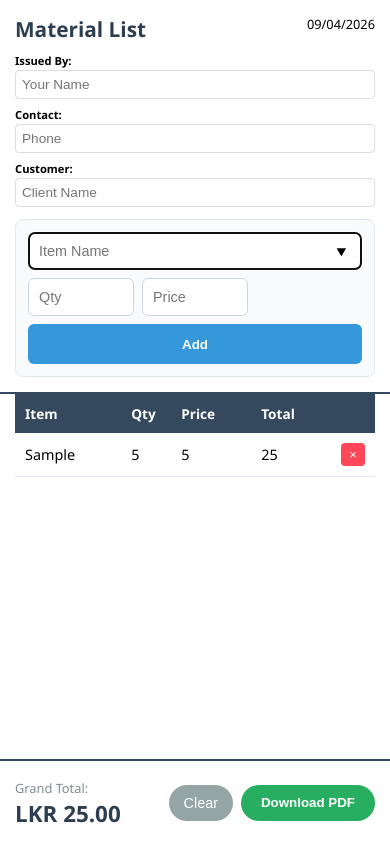
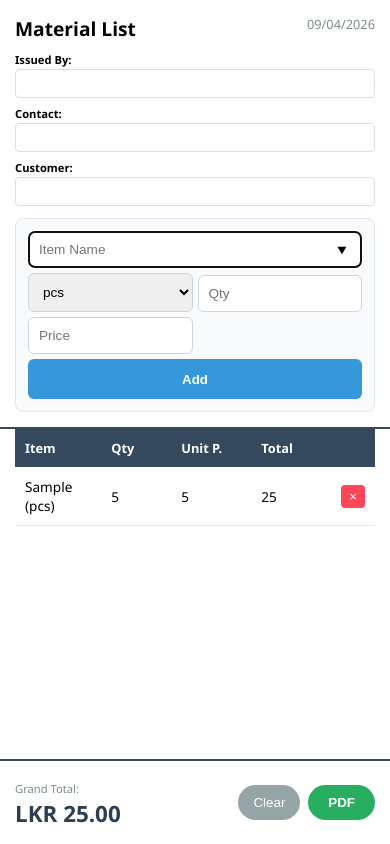
Before and after one commit to wwwnimantha1212-alt/Bill-pos, a plain HTML site: page index.html in a window 390 px wide. Both pictures are taken after typing "Sample", "5", "5" into the empty fields and a click on the button "Add". Drawn offline with nearby package versions, Linux system fonts and the light colour scheme.

Commit message:
Update index.html

```diff
--- a/index.html
+++ b/index.html
@@ -9,50 +9,36 @@
 
     <style>
         * { box-sizing: border-box; }
-        html, body {
-            height: 100%; margin: 0; overflow: hidden;
-            font-family: 'Segoe UI', Arial, sans-serif; background-color: #f0f2f5;
-        }
-        .container {
-            display: flex; flex-direction: column; height: 100vh;
-            max-width: 900px; margin: auto; background: white;
-        }
-        .fixed-top {
-            padding: 15px; border-bottom: 2px solid #34495e; background: #fff; flex-shrink: 0;
-        }
-        header { display: flex; justify-content: space-between; align-items: flex-start; margin-bottom: 10px; }
-        .title-area h1 { margin: 0; font-size: 1.3em; color: #2c3e50; }
+        html, body { height: 100%; margin: 0; overflow: hidden; font-family: 'Segoe UI', sans-serif; background-color: #f0f2f5; }
+        .container { display: flex; flex-direction: column; height: 100vh; max-width: 900px; margin: auto; background: white; }
+        .fixed-top { padding: 15px; border-bottom: 2px solid #34495e; background: #fff; flex-shrink: 0; }
         .meta-row { display: grid; grid-template-columns: 1fr 1fr 1fr; gap: 8px; margin-bottom: 12px; }
         .meta-box label { display: block; font-weight: bold; font-size: 0.7em; margin-bottom: 2px; }
         .meta-box input { width: 100%; padding: 6px; border: 1px solid #ddd; border-radius: 4px; font-size: 0.85em; }
+        .input-section { background: #f8fafc; padding: 12px; border-radius: 8px; border: 1px solid #e2e8f0; }
 
-        .input-section { background: #f8fafc; padding: 12px; border-radius: 8px; border: 1px solid #e2e8f0; }
-        .input-grid { display: grid; grid-template-columns: 2fr 1fr 1fr auto; gap: 8px; align-items: end; }
-        .input-grid input { padding: 10px; border: 1px solid #cbd5e1; border-radius: 6px; width: 100%; font-size: 0.9em; }
-        .btn-add { padding: 0 15px; background: #3498db; color: white; border: none; border-radius: 6px; font-weight: bold; cursor: pointer; height: 40px; }
+        /* Layout for Input Grid */
+        .input-grid { display: grid; grid-template-columns: 2fr 0.8fr 1fr 1.2fr auto; gap: 5px; align-items: end; }
+        .input-grid input, .input-grid select { padding: 10px; border: 1px solid #cbd5e1; border-radius: 6px; width: 100%; font-size: 0.85em; }
+        .btn-add { padding: 0 15px; background: #3498db; color: white; border: none; border-radius: 6px; font-weight: bold; height: 40px; cursor: pointer; }
 
-        .scrollable-list {
-            flex-grow: 1; overflow-y: auto; padding: 0 15px; -webkit-overflow-scrolling: touch;
-        }
+        .scrollable-list { flex-grow: 1; overflow-y: auto; padding: 0 15px; -webkit-overflow-scrolling: touch; }
         table { width: 100%; border-collapse: collapse; }
-        th { position: sticky; top: 0; background: #34495e; color: white; padding: 10px; text-align: left; z-index: 10; font-size: 0.85em; }
-        td { padding: 10px; border-bottom: 1px solid #e2e8f0; font-size: 0.9em; }
+        th { position: sticky; top: 0; background: #34495e; color: white; padding: 10px; text-align: left; font-size: 0.8em; }
+        td { padding: 10px; border-bottom: 1px solid #e2e8f0; font-size: 0.85em; }
         .btn-remove { background: #ff4757; color: white; border: none; padding: 4px 8px; border-radius: 4px; cursor: pointer; }
 
-        .fixed-bottom {
-            padding: 15px; border-top: 2px solid #34495e; background: #fff; flex-shrink: 0;
-            display: flex; justify-content: space-between; align-items: center;
-        }
+        .fixed-bottom { padding: 15px; border-top: 2px solid #34495e; background: #fff; flex-shrink: 0; display: flex; justify-content: space-between; align-items: center; }
         .total-amount { font-size: 1.4em; font-weight: bold; color: #2c3e50; }
         .actions { display: flex; gap: 8px; }
         .btn-download { padding: 10px 20px; background: #27ae60; color: white; border: none; border-radius: 20px; font-weight: bold; cursor: pointer; }
-        .btn-reset { padding: 10px 15px; background: #95a5a6; color: white; border: none; border-radius: 20px; cursor: pointer; font-size: 0.9em; }
+        .btn-reset { padding: 10px 15px; background: #95a5a6; color: white; border: none; border-radius: 20px; cursor: pointer; }
 
         @media (max-width: 600px) {
             .meta-row { grid-template-columns: 1fr; }
-            .input-grid { grid-template-columns: 1fr 1fr 1fr; }
-            .input-grid input:first-child { grid-column: span 3; }
-            .btn-add { grid-column: span 3; }
+            .input-grid { grid-template-columns: 1fr 1fr; }
+            .input-grid input:first-child { grid-column: span 2; }
+            .btn-add { grid-column: span 2; }
         }
     </style>
 </head>
@@ -60,31 +46,35 @@
 
 <div class="container">
     <div class="fixed-top">
-        <header>
-            <div class="title-area"><h1>Material List</h1></div>
-            <div style="font-size: 0.8em;"><span id="displayDate"></span></div>
+        <header style="display: flex; justify-content: space-between; margin-bottom: 10px;">
+            <h1 style="margin:0; font-size: 1.2em;">Material List</h1>
+            <span id="displayDate" style="font-size: 0.8em; color: #7f8c8d;"></span>
         </header>
 
         <div class="meta-row">
-            <div class="meta-box"><label>Issued By:</label><input type="text" id="issuerName" placeholder="Your Name"></div>
-            <div class="meta-box"><label>Contact:</label><input type="text" id="issuerContact" placeholder="Phone"></div>
-            <div class="meta-box"><label>Customer:</label><input type="text" id="customerName" placeholder="Client Name"></div>
+            <div class="meta-box"><label>Issued By:</label><input type="text" id="issuerName"></div>
+            <div class="meta-box"><label>Contact:</label><input type="text" id="issuerContact"></div>
+            <div class="meta-box"><label>Customer:</label><input type="text" id="customerName"></div>
         </div>
 
         <div class="input-section">
             <div class="input-grid">
                 <input type="text" id="itemName" list="itemSuggestions" placeholder="Item Name">
                 <datalist id="itemSuggestions">
-                    <option value="1/1.13 Wire (Red)">
-                    <option value="1/1.13 Wire (Black)">
-                    <option value="7/0.67 Earth Wire">
-                    <option value="13A Socket Outlet">
-                    <option value="10A One-way Switch">
-                    <option value="20A DP Switch">
-                    <option value="MCB 6A">
-                    <option value="MCB 10A">
-                    <option value="MCB 16A">
+                    <option value="1/1.13 Wire Red">
+                    <option value="1/1.13 Wire Black">
+                    <option value="20mm PVC Conduit">
+                    <option value="Flexible Hose">
                 </datalist>
+
+                <select id="unit">
+                    <option value="pcs">pcs</option>
+                    <option value="m">mtr</option>
+                    <option value="ft">ft</option>
+                    <option value="roll">roll</option>
+                    <option value="box">box</option>
+                </select>
+
                 <input type="number" id="qty" placeholder="Qty">
                 <input type="number" id="price" placeholder="Price">
                 <button class="btn-add" onclick="addItem()">Add</button>
@@ -97,10 +87,10 @@
             <thead>
                 <tr>
                     <th>Item</th>
-                    <th style="width: 50px;">Qty</th>
-                    <th style="width: 80px;">Price</th>
+                    <th style="width: 70px;">Qty</th>
+                    <th style="width: 80px;">Unit P.</th>
                     <th style="width: 80px;">Total</th>
-                    <th style="width: 40px;"></th>
+                    <th style="width: 30px;"></th>
                 </tr>
             </thead>
             <tbody id="tableBody"></tbody>
@@ -108,37 +98,29 @@
     </div>
 
     <div class="fixed-bottom">
-        <div><span style="font-size: 0.8em; color: #7f8c8d;">Grand Total:</span><br>
+        <div><span style="font-size: 0.7em; color: #7f8c8d;">Grand Total:</span><br>
         <span class="total-amount">LKR <span id="grandTotal">0.00</span></span></div>
         <div class="actions">
             <button class="btn-reset" onclick="resetForm()">Clear</button>
-            <button class="btn-download" onclick="generatePDF()">Download PDF</button>
+            <button class="btn-download" onclick="generatePDF()">PDF</button>
         </div>
     </div>
 </div>
 
 <script>
     document.getElementById('displayDate').innerText = new Date().toLocaleDateString('en-GB');
-
     let items = [];
-    let savedNames = new Set();
 
     function addItem() {
         const name = document.getElementById('itemName').value.trim();
+        const unit = document.getElementById('unit').value;
         const qty = parseFloat(document.getElementById('qty').value);
         const price = parseFloat(document.getElementById('price').value);
 
         if(!name || isNaN(qty) || isNaN(price)) return;
 
-        items.push({ name, qty, price });
-
-        if(!savedNames.has(name)) {
-            savedNames.add(name);
-            const datalist = document.getElementById('itemSuggestions');
-            const option = document.createElement('option');
-            option.value = name;
-            datalist.appendChild(option);
-        }
+        // Save description with unit for clarity
+        items.push({ name: `${name} (${unit})`, qty, price });
 
         renderTable();
         document.getElementById('itemName').value = '';
@@ -168,16 +150,11 @@
                 <td><button class="btn-remove" onclick="removeItem(${index})">×</button></td>
             </tr>`;
         });
-
         document.getElementById('grandTotal').innerText = total.toLocaleString(undefined, {minimumFractionDigits: 2});
     }
 
     function resetForm() {
-        if(confirm("Clear current list?")) {
-            items = [];
-            document.getElementById('customerName').value = '';
-            renderTable();
-        }
+        if(confirm("Clear list?")) { items = []; document.getElementById('customerName').value = ''; renderTable(); }
     }
 
     async function generatePDF() {
@@ -189,36 +166,24 @@
         const customer = document.getElementById('customerName').value || 'N/A';
         const date = document.getElementById('displayDate').innerText;
 
-        // PDF Header
-        doc.setFontSize(18);
+        doc.setFontSize(16);
         doc.text("MATERIAL ESTIMATE", 14, 20);
+        doc.setFontSize(10);
+        doc.text(`Issued By: ${issuer} | Contact: ${contact}`, 14, 30);
+        doc.text(`Customer: ${customer} | Date: ${date}`, 14, 37);
 
-        doc.setFontSize(10);
-        doc.text(`Issued By: ${issuer}`, 14, 30);
-        doc.text(`Contact: ${contact}`, 14, 35);
-        doc.text(`Customer: ${customer}`, 14, 40);
-        doc.text(`Date: ${date}`, 160, 30);
-
-        // Table Data
-        const tableData = items.map(item => [
-            item.name,
-            item.qty,
-            item.price.toFixed(2),
-            (item.qty * item.price).toFixed(2)
-        ]);
+        const tableData = items.map(item => [item.name, item.qty, item.price.toFixed(2), (item.qty * item.price).toFixed(2)]);
 
         doc.autoTable({
-            startY: 50,
+            startY: 45,
             head: [['Item Description', 'Qty', 'Unit Price', 'Subtotal']],
             body: tableData,
             foot: [['', '', 'Grand Total', `LKR ${document.getElementById('grandTotal').innerText}`]],
-            theme: 'striped',
             headStyles: { fillColor: [44, 62, 80] }
         });
 
-        doc.save(`Estimate_${customer}_${date}.pdf`);
+        doc.save(`Estimate_${customer}.pdf`);
     }
 </script>
-
 </body>
 </html>
```
